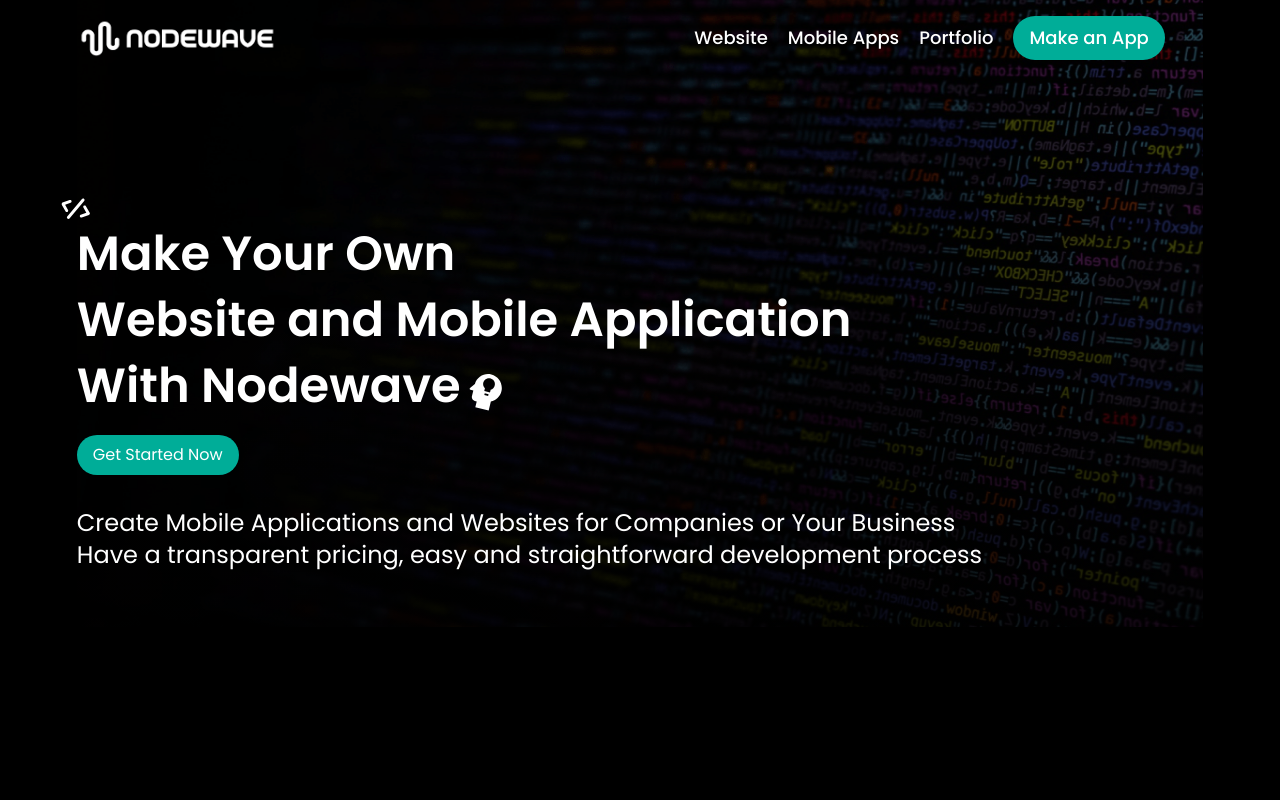
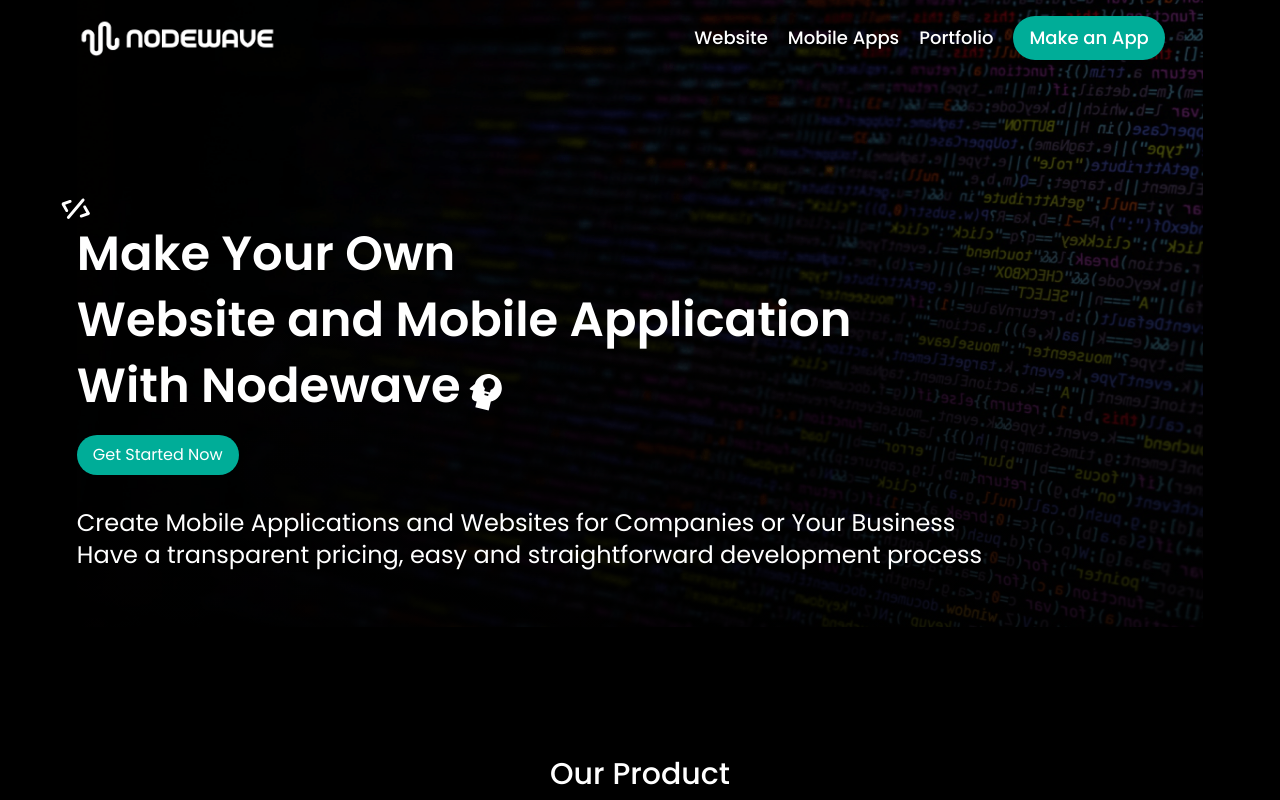
Before and after one commit to anasfirly20/test-nodewave, a Next.js app: page / in a window 1280 px wide. Built offline with nearby package versions, Linux system fonts and the light colour scheme.

Commit message:
adding custom header

```diff
--- a/src/app/Navbar.tsx
+++ b/src/app/Navbar.tsx
@@ -1,12 +1,14 @@
 import Image from "next/image";
+import Link from "next/link";
 
 // Assets
 import logo from "../../public/assets/logo.webp";
 
 // Constants
 import { navItems } from "./constants/constants";
+
+// Components
 import CustomButton from "./components/CustomButton";
-import Link from "next/link";
 
 export default function Navbar() {
   const lastIndex = navItems.length - 1;
--- /dev/null
+++ b/src/app/components/CustomHeader.tsx
@@ -0,0 +1,14 @@
+import React from "react";
+
+type TProps = {
+  label: string;
+  className?: string;
+};
+
+export default function CustomHeader({ label, className }: TProps) {
+  return (
+    <h1 className={`text-white text-center font-medium text-3xl ${className}`}>
+      {label}
+    </h1>
+  );
+}
--- a/src/app/layout.tsx
+++ b/src/app/layout.tsx
@@ -24,7 +24,7 @@
     <html lang="en" className="px-normal">
       <body className={poppins.className}>
         <Navbar />
-        <main className="relative">{children}</main>
+        <main>{children}</main>
       </body>
     </html>
   );
--- a/src/app/page.tsx
+++ b/src/app/page.tsx
@@ -1,10 +1,12 @@
 // Views
 import Hero from "./views/Hero";
+import Product from "./views/Product";
 
 export default function Home() {
   return (
     <>
       <Hero />
+      <Product />
     </>
   );
 }
--- a/src/app/views/Hero.tsx
+++ b/src/app/views/Hero.tsx
@@ -11,8 +11,8 @@
 
 export default function Hero() {
   return (
-    <section className="h-[80vh] flex flex-col justify-center gap-4">
-      <div className="absolute inset-0 bg-gradient-to-t from-black/70 from-5% to-transparent to-90%" />
+    <section className="h-[80vh] flex flex-col justify-center gap-4 relative">
+      <div className="absolute h-full w-full bg-gradient-to-t from-black/70 from-5% to-transparent to-90%" />
       <Image
         src={background}
         width={1512}
--- /dev/null
+++ b/src/app/views/Product.tsx
@@ -0,0 +1,10 @@
+import React from "react";
+import CustomHeader from "../components/CustomHeader";
+
+export default function Product() {
+  return (
+    <section className="z-20">
+      <CustomHeader label="Our Product" className="pt-10" />
+    </section>
+  );
+}
```
